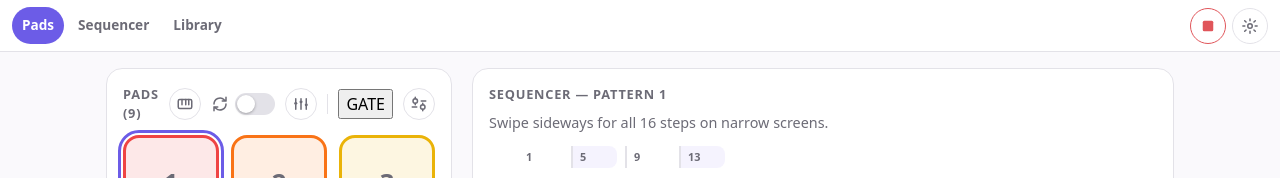
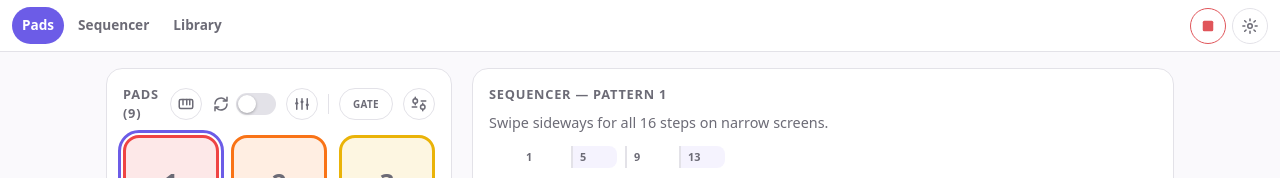
Before and after one commit to Amenonuhoko/mini-mixer, a React (Vite) app in the folder app/: page / in a window 1280 px wide. Shown: the top 178 px of the page. Built offline with nearby package versions, Linux system fonts and the light colour scheme.

Commit message:
Style Gate and one-shot control

```diff
--- a/app/src/index.css
+++ b/app/src/index.css
@@ -283,6 +283,25 @@ h2 {
   color: #fff;
 }
 
+.pad-playback-mode-btn {
+  min-width: 54px;
+  height: 32px;
+  border-radius: 999px;
+  border: 1px solid var(--border);
+  background: none;
+  color: var(--muted);
+  padding: 0 8px;
+  font-size: 0.62rem;
+  font-weight: 800;
+  letter-spacing: 0.03em;
+}
+
+.pad-playback-mode-btn.oneshot {
+  border-color: var(--accent);
+  background: var(--accent);
+  color: #fff;
+}
+
 .mixer-mode-btn {
   display: flex;
   align-items: center;
```
